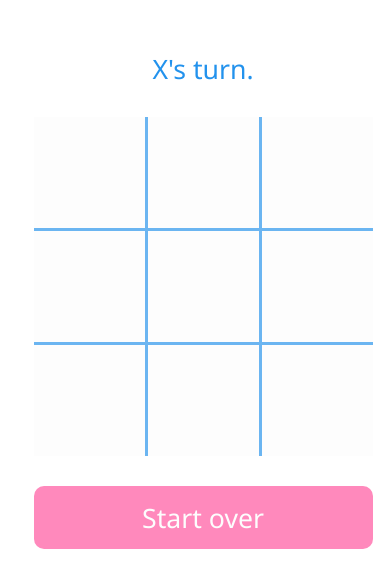
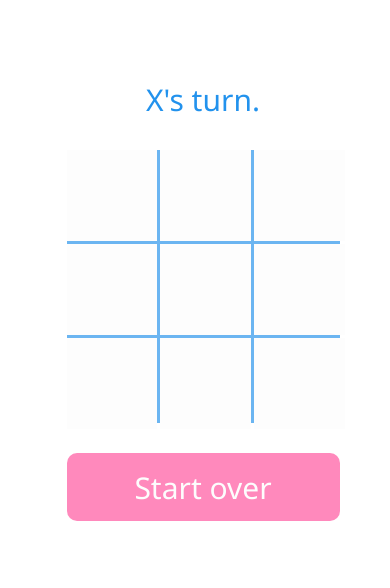
Before and after one commit to vlasdv/tic-tac-toe, a plain HTML site: page index.html in a window 390 px wide. Shown: the part 130-718 px from the top of the page. Drawn offline with Linux system fonts and the light colour scheme; a web font is replaced by a local one.

Commit message:
Addjust font sizes to make UI look better on mobile

```diff
--- a/static/styles.css
+++ b/static/styles.css
@@ -26,23 +26,29 @@ body {
 
 .game-status {
   text-align: center;
-  font-size: 20pt;
+  font-size: 30px;
   margin: 0;
 
   color: var(--dark-font);
 }
 
 .field {
+  width: 70vmin;
+  height: 70vmin;
+
   display: grid;
-  grid-template-columns: repeat(3, 1fr);
+  grid-template-columns: repeat(3, 33.3%);
+  grid-template-rows: repeat(3, 33.3%);
   gap: 3px;
 
   background-color: var(--field-lines);
 }
 
 .field-buttons {
-  aspect-ratio: 1/1;
-  font-size: 60pt;
+  min-width: 10vmin;
+  min-height: 10vmin;
+  font-size: 10vmin;
+
   border-style: none;
   background-color: var(--lightest-color);
   color: var(--accent-color);
@@ -54,7 +60,7 @@ body {
 }
 
 .restart {
-  font-size: 20pt;
+  font-size: 30px;
   padding: 10pt;
 
   color: var(--lightest-color);
```
